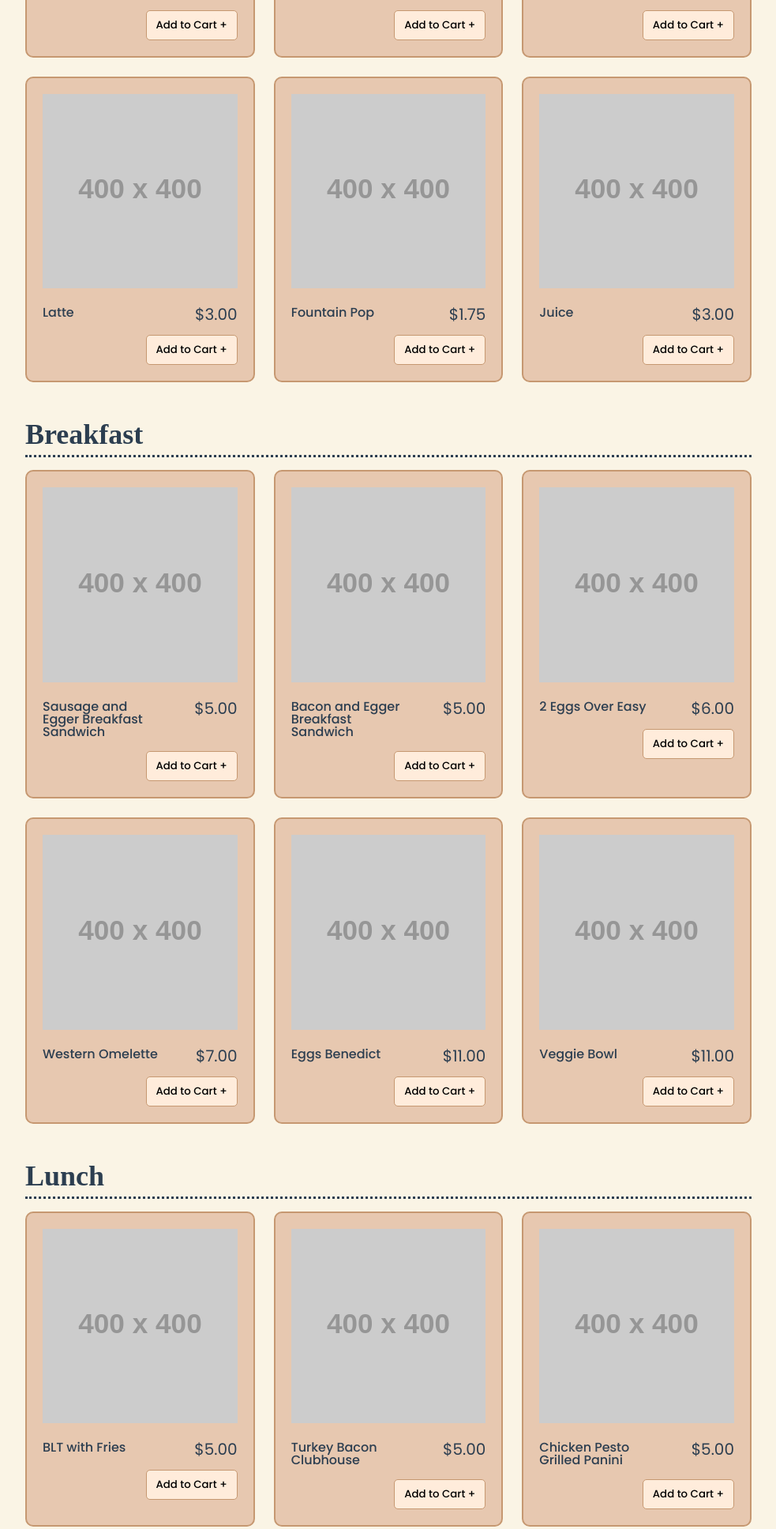
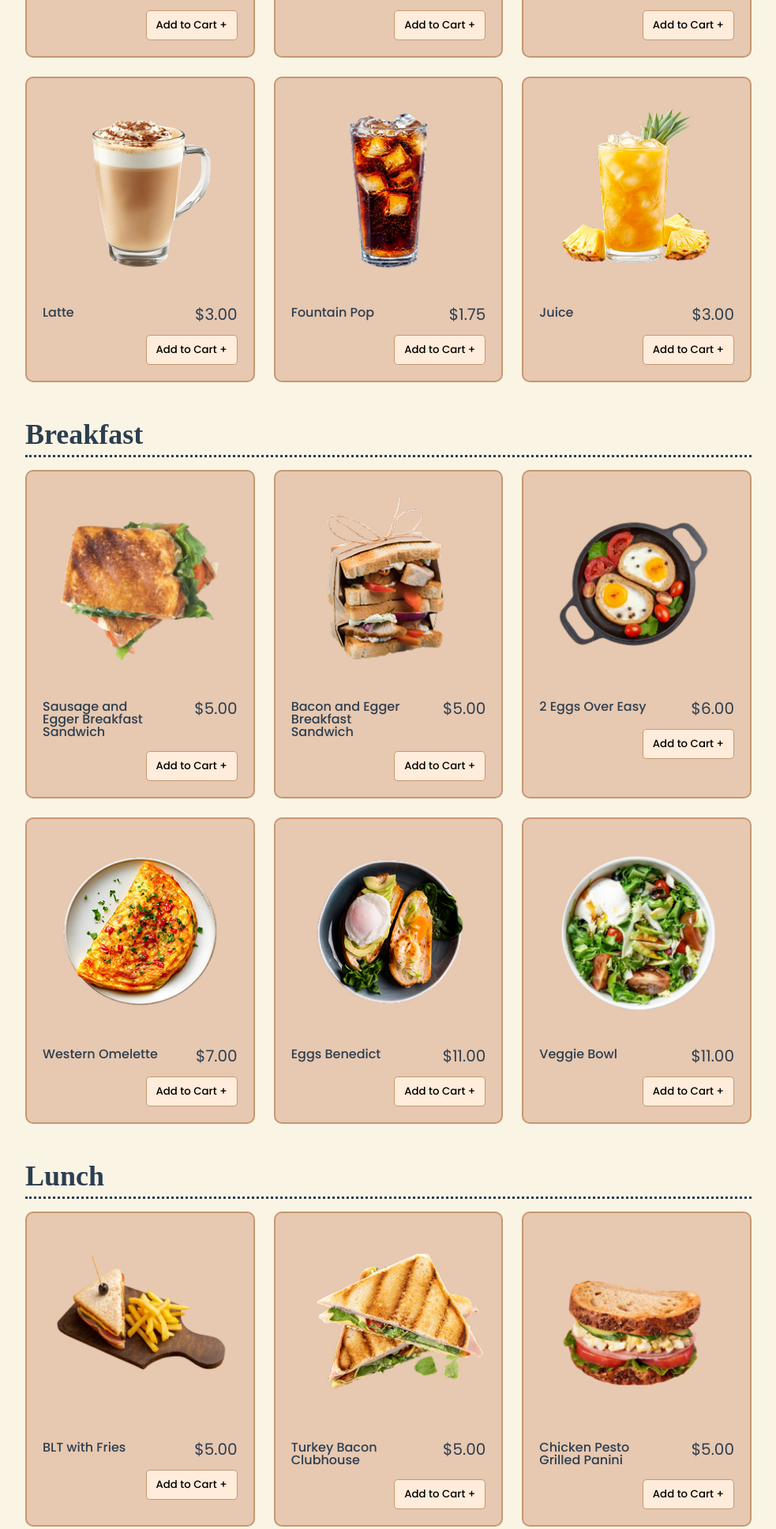
Before and after one commit to pdelvallebaudac8221/coffee-shop, an Eleventy site: page src/menu.njk in a window 1280 px wide. Shown: the part 588-2524 px from the top of the page at 79% size, without its empty margins (148-1131 px from the left). Built offline with nearby package versions, Linux system fonts and the light colour scheme; Eleventy itself is replaced by a stand-in of ours; files that its build step writes are made by us from their sources; placeholder pictures from the web are drawn by us; a web font is replaced by a local one.

Commit message:
add menu images

```diff
--- a/src/menu.njk
+++ b/src/menu.njk
@@ -2,56 +2,56 @@
 drinks:
   - name: "Coffee"
     price: "$2.00"
-    url: "/images/coffee.jpg"
+    url: "/img/coffee.png"
   - name: "Espresso"
     price: "$2.75"
-    url: "/images/espresso.jpg"
+    url: "/img/espresso.png"
   - name: "Cappuccino"
     price: "$3.00"
-    url: "/images/cappuccino.jpg"
+    url: "/img/cappuccino.png"
   - name: "Latte"
     price: "$3.00"
-    url: "/images/latte.jpg"
+    url: "/img/latte.png"
   - name: "Fountain Pop"
     price: "$1.75"
-    url: "/images/fountain_pop.jpg"
+    url: "/img/fountain_pop.png"
   - name: "Juice"
     price: "$3.00"
-    url: "/images/juice.jpg"
+    url: "/img/juice.png"
 
 breakfast:
   - name: "Sausage and Egger Breakfast Sandwich"
     price: "$5.00"
-    url: "/images/sausage_egger.jpg"
+    url: "/img/sausage_egger.png"
   - name: "Bacon and Egger Breakfast Sandwich"
     price: "$5.00"
-    url: "/images/bacon_egger.jpg"
+    url: "/img/bacon_egger.png"
   - name: "2 Eggs Over Easy"
     price: "$6.00"
-    url: "/images/eggs_over_easy.jpg"
+    url: "/img/eggs_over_easy.png"
   - name: "Western Omelette"
     price: "$7.00"
-    url: "/images/western_omelette.jpg"
+    url: "/img/western_omelette.png"
   - name: "Eggs Benedict"
     price: "$11.00"
-    url: "/images/eggs_benedict.jpg"
+    url: "/img/eggs_benedict.png"
   - name: "Veggie Bowl"
     price: "$11.00"
-    url: "/images/veggie_bowl.jpg"
+    url: "/img/veggie_bowl.png"
 
 lunch:
   - name: "BLT with Fries"
     price: "$5.00"
-    url: "/images/blt_with_fries.jpg"
+    url: "/img/blt_with_fries.png"
   - name: "Turkey Bacon Clubhouse"
     price: "$5.00"
-    url: "/images/turkey_bacon_clubhouse.jpg"
+    url: "/img/turkey_bacon_clubhouse.png"
   - name: "Chicken Pesto Grilled Panini"
     price: "$5.00"
-    url: "/images/chicken_pesto_panini.jpg"
+    url: "/img/chicken_pesto_panini.png"
   - name: "Steak Sandwich"
     price: "$7.00"
-    url: "/images/steak_sandwich.jpg"
+    url: "/img/steak_sandwich.png"
 ---
 
 {% include "head.njk" %}
@@ -64,7 +64,7 @@ lunch:
   <ul class="menu-grid">
     {% for item in drinks %}
       <li class="menu-grid__item">
-        <img class="menu-grid__image" src="https://placehold.co/400/EEE/31343C" alt="{{ item.name }}">
+        <img class="menu-grid__image" src="{{item.url}}" alt="{{ item.name }}">
         <div class="menu-grid__product">
           <h3>{{ item.name }}</h3>
           <p class="menu-grid__price">{{ item.price }}</p>
@@ -77,7 +77,7 @@ lunch:
   <ul class="menu-grid">
     {% for item in breakfast %}
       <li class="menu-grid__item">
-        <img class="menu-grid__image" src="https://placehold.co/400/EEE/31343C" alt="{{ item.name }}">
+        <img class="menu-grid__image" src="{{item.url}}" alt="{{ item.name }}">
         <div class="menu-grid__product">
           <h3>{{ item.name }}</h3>
           <p class="menu-grid__price">{{ item.price }}</p>
@@ -90,7 +90,7 @@ lunch:
   <ul class="menu-grid">
     {% for item in lunch %}
       <li class="menu-grid__item">
-        <img class="menu-grid__image" src="https://placehold.co/400/EEE/31343C" alt="{{ item.name }}">
+        <img class="menu-grid__image" src="{{item.url}}" alt="{{ item.name }}">
         <div class="menu-grid__product">
           <h3>{{ item.name }}</h3>
           <p class="menu-grid__price">{{ item.price }}</p>
```
Also changed, not shown: public/img/bacon_egger.png (added), public/img/blt_with_fries.png (added), public/img/cappuccino.png (added), public/img/chicken_pesto_panini.png (added), public/img/coffee.png (added), public/img/eggs_benedict.png (added), public/img/eggs_over_easy.png (added), public/img/espresso.png (added), public/img/fountain_pop.png (added), public/img/juice.png (added), public/img/latte.png (added), public/img/sausage_egger.png (added), public/img/steak_sandwich.png (added), public/img/turkey_bacon_clubhouse.png (added), 2 more files.
